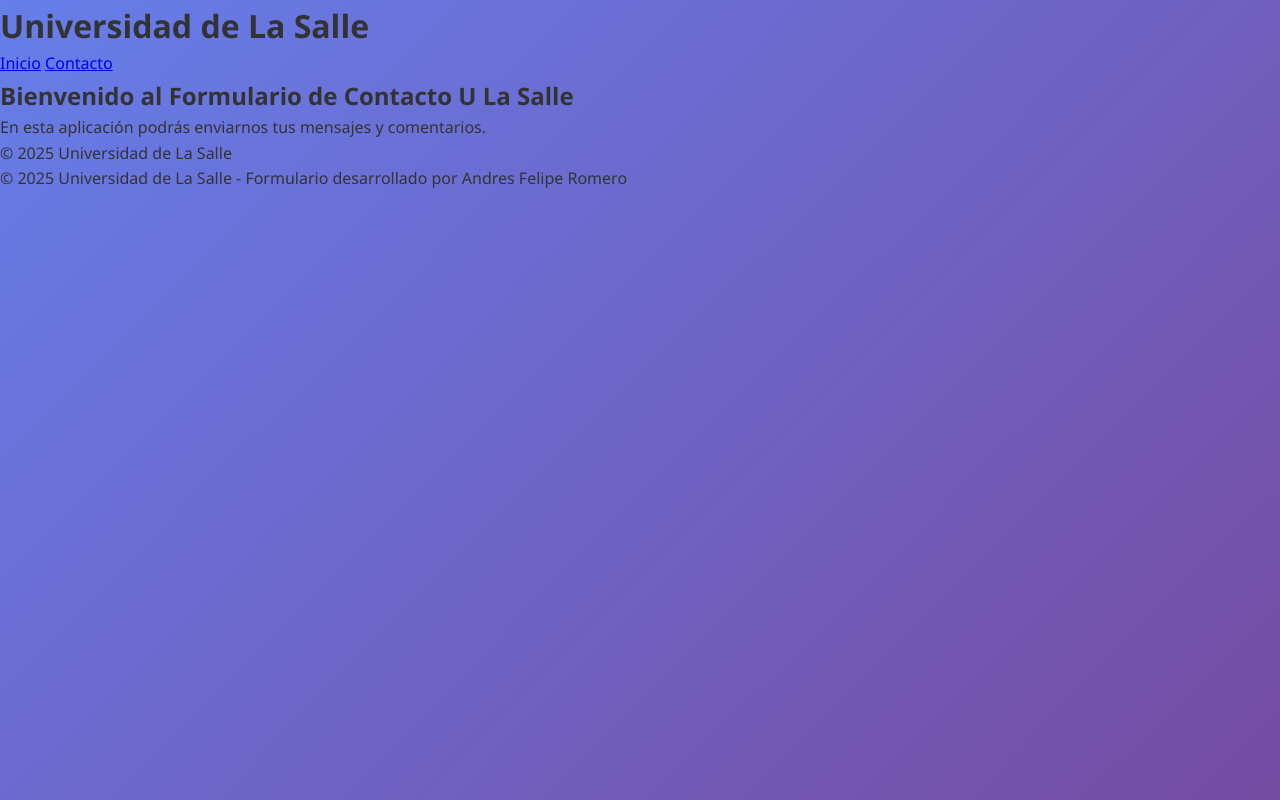
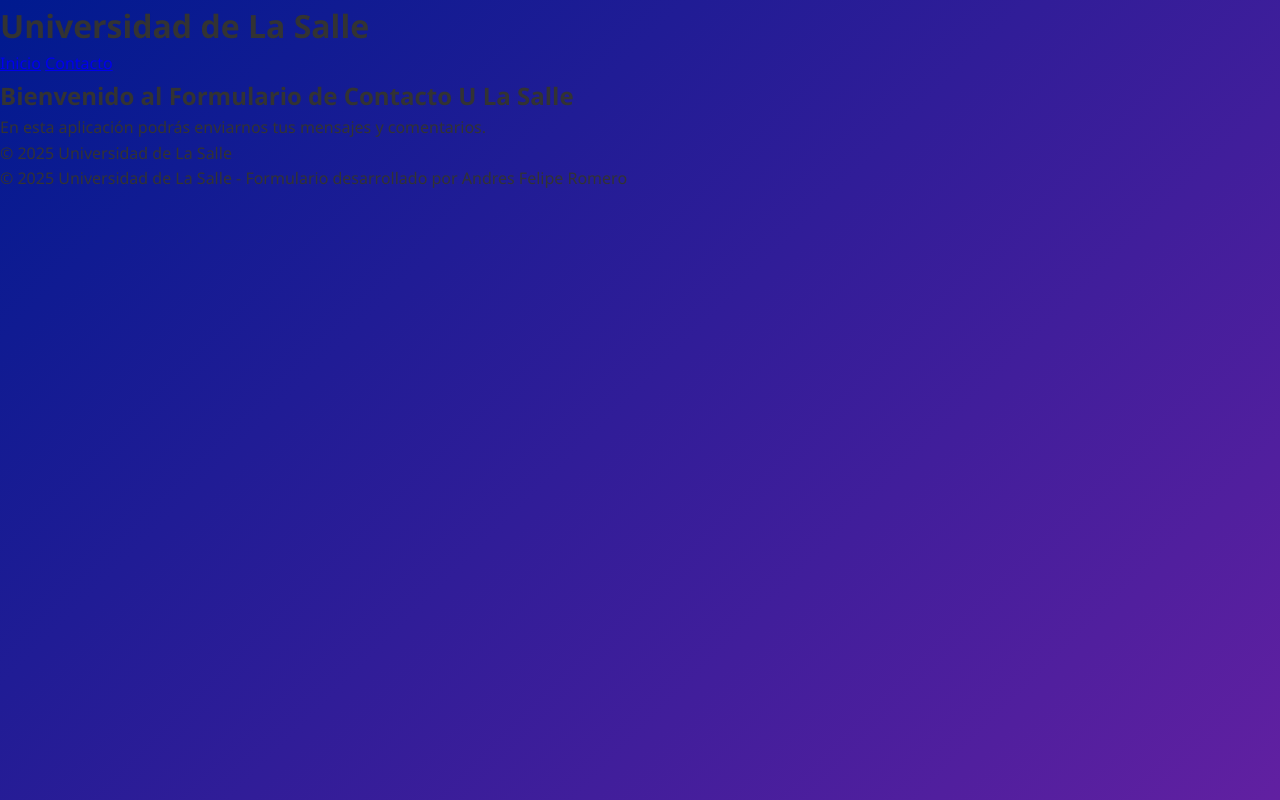
Before and after one commit to PipeRomero/formulario-lasalle, a Flask app: page / in a window 1280 px wide. Run offline with Flask 3, Linux system fonts and the light colour scheme.

Commit message:
cambie el color de fondo de la pagina

```diff
--- a/static/style.css
+++ b/static/style.css
@@ -9,7 +9,7 @@
     font-family: 'Segoe UI', Tahoma, Geneva, Verdana, sans-serif;
     line-height: 1.6;
     color: #333;
-    background: linear-gradient(135deg, #667eea 0%, #764ba2 100%);
+    background: linear-gradient(135deg, #001a8f 0%, #6120a1 100%);
     min-height: 100vh;
 }
 
```
